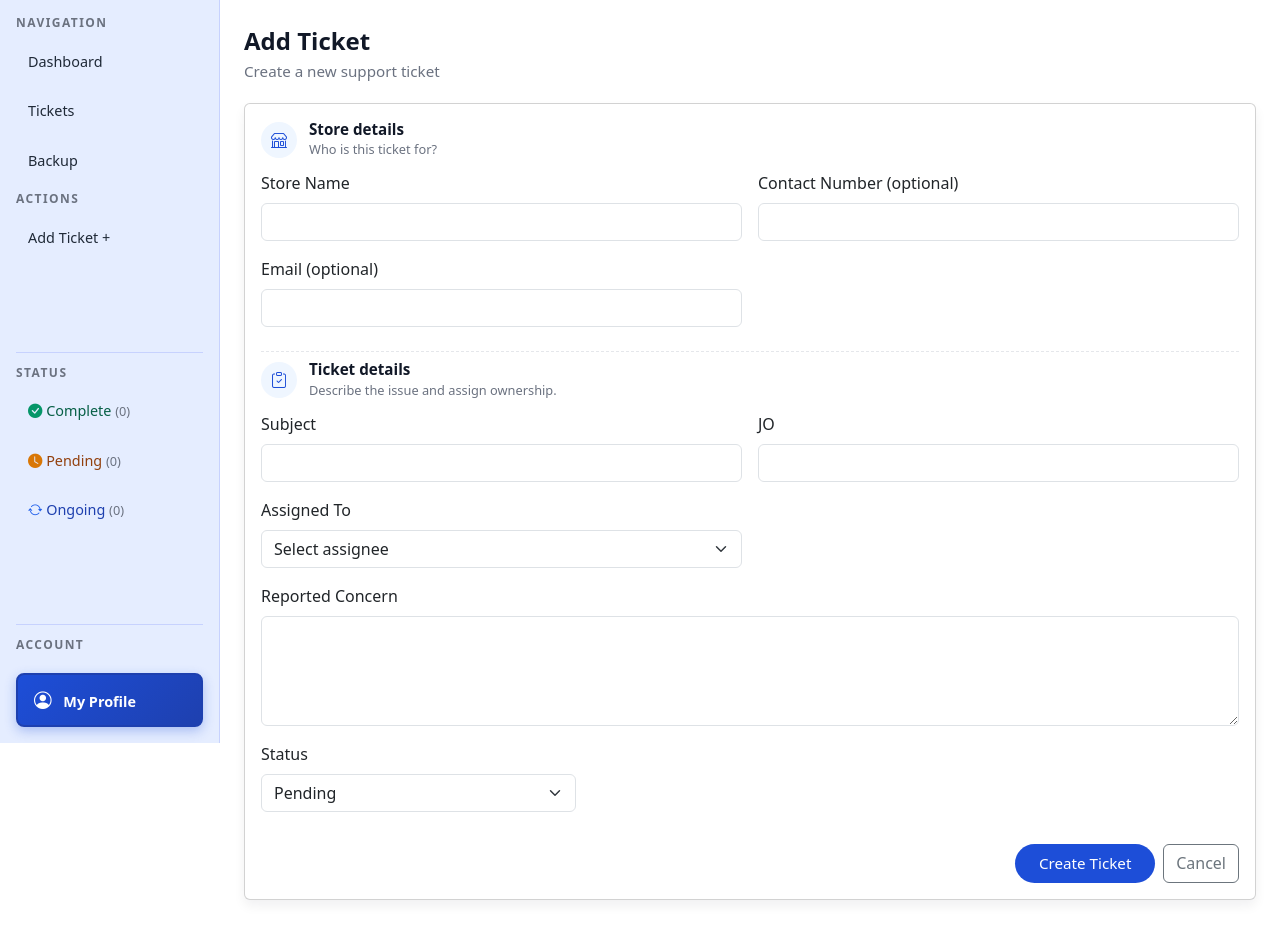
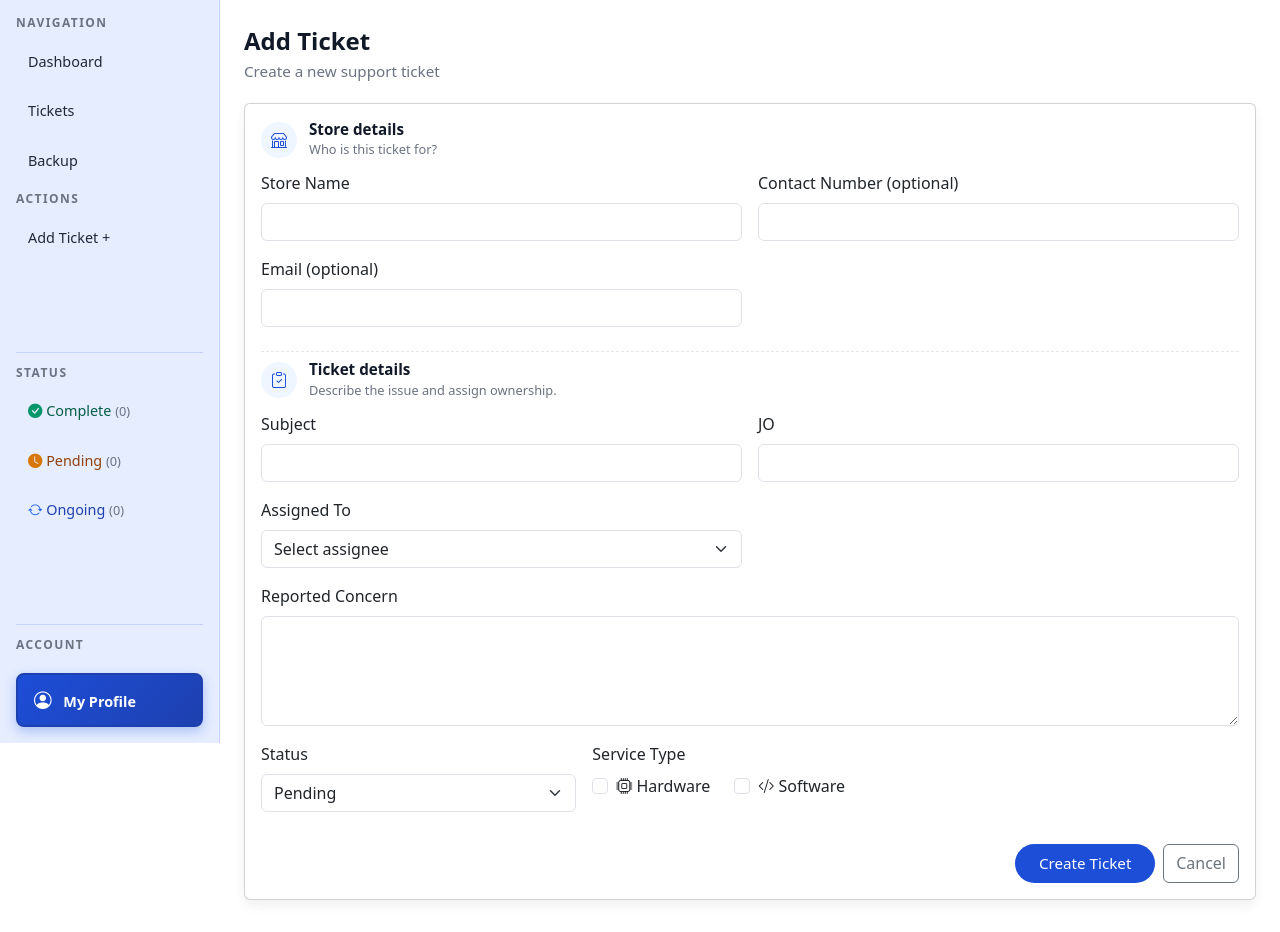
Before and after one commit to lorenzojacinto08-ux/ticketing_system, a Python web app: template templates/add_ticket.html in a window 1280 px wide. Shown: the part 57-989 px from the top of the page. Run offline with Jinja, Linux system fonts and the light colour scheme; the template is opened without the code that fills it, so the values that code supplies are empty.

Commit message:
Add hardware and software checkboxes horizontally after status field in add ticket form

```diff
--- a/templates/add_ticket.html
+++ b/templates/add_ticket.html
@@ -104,6 +104,23 @@
                                                 <option value="completed">Completed</option>
                                             </select>
                                         </div>
+                                        <div class="col-md-8">
+                                            <label class="form-label">Service Type</label>
+                                            <div class="d-flex gap-4">
+                                                <div class="form-check">
+                                                    <input class="form-check-input" type="checkbox" id="hardware_service" name="hardware_service" value="1">
+                                                    <label class="form-check-label" for="hardware_service">
+                                                        <i class="bi bi-cpu"></i> Hardware
+                                                    </label>
+                                                </div>
+                                                <div class="form-check">
+                                                    <input class="form-check-input" type="checkbox" id="software_service" name="software_service" value="1">
+                                                    <label class="form-check-label" for="software_service">
+                                                        <i class="bi bi-code-slash"></i> Software
+                                                    </label>
+                                                </div>
+                                            </div>
+                                        </div>
                                     </div>
                                 </section>
 
```
